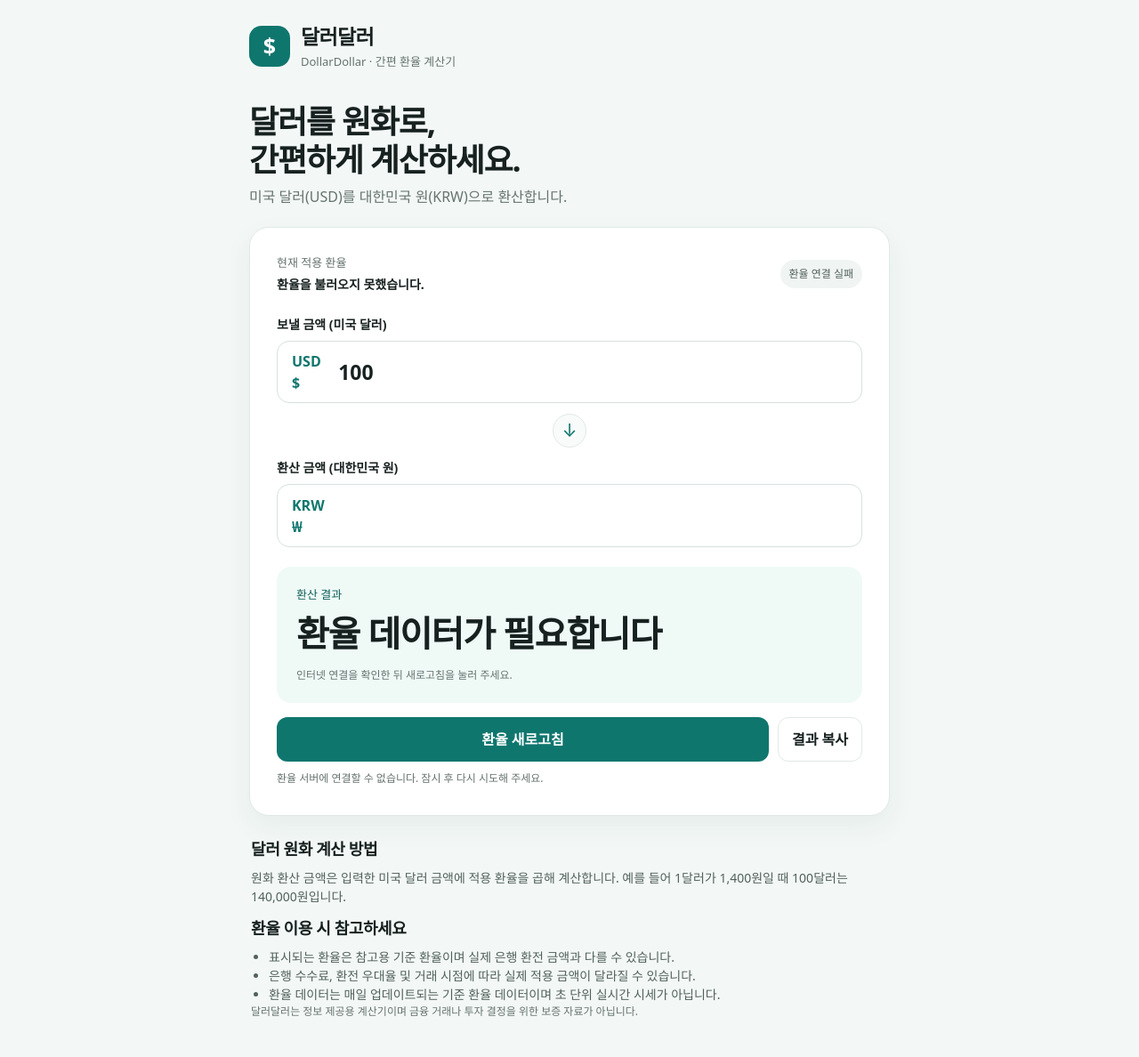
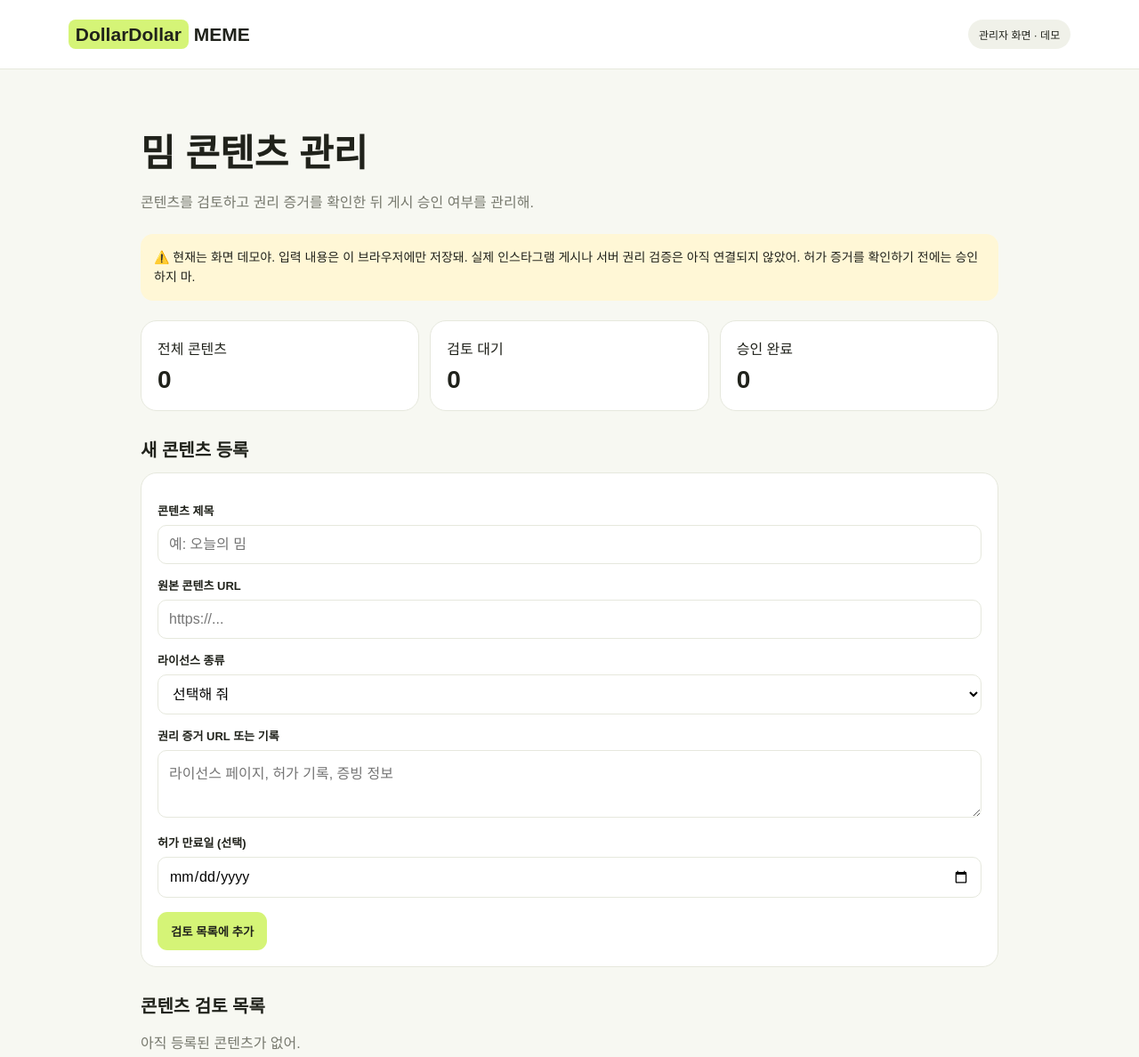
Before and after one commit to a01058090604-lab/dollardollar1, a website: page index.html in a window 1280 px wide. Shown: the top 1188 px of the page at 89% size. Drawn offline with Linux system fonts and the light colour scheme; no server answers.

Commit message:
Revamp HTML for DollarDollar meme management interface
Updated the HTML structure and styles for the DollarDollar meme management interface, changing titles, headers, and layout. Added new sections for content review and management, along with updated scripts for functionality.

```diff
--- a/index.html
+++ b/index.html
@@ -1,255 +1,286 @@
+
 <!doctype html>
 <html lang="ko">
 <head>
-  <meta name="google-site-verification" content="google8942d3ba75a3598e.html" />
   <meta charset="utf-8">
   <meta name="viewport" content="width=device-width, initial-scale=1">
-  <meta name="description" content="달러달러에서 미국 달러를 원화로 간편하게 환산해 보세요. 최신 기준 환율을 불러와 금액을 계산할 수 있습니다.">
-  <meta name="theme-color" content="#0f766e">
-  <title>달러달러 | 달러 원화 환율 계산기</title>
+  <title>DollarDollar 밈 관리자</title>
   <style>
     :root {
-      --green: #0f766e;
-      --green-dark: #115e59;
-      --green-light: #ccfbf1;
-      --ink: #17211f;
-      --muted: #66736f;
-      --line: #e1e9e6;
-      --paper: #ffffff;
-      --bg: #f3f8f6;
+      --lime: #d5f477;
+      --bg: #f7f8f2;
+      --ink: #20221b;
+      --muted: #77796e;
+      --line: #e6e8dd;
     }
     * { box-sizing: border-box; }
     body {
       margin: 0;
-      font-family: system-ui, -apple-system, BlinkMacSystemFont, "Segoe UI", sans-serif;
+      background: var(--bg);
       color: var(--ink);
-      background: var(--bg);
-      line-height: 1.5;
+      font-family: Arial, sans-serif;
     }
-    .wrap { width: min(720px, calc(100% - 32px)); margin: 0 auto; }
-    header { padding: 24px 0 18px; }
-    .brand { display: flex; align-items: center; gap: 12px; }
-    .logo {
-      width: 46px; height: 46px; display: grid; place-items: center;
-      border-radius: 14px; background: var(--green); color: white;
-      font-size: 25px; font-weight: 800;
+    header {
+      padding: 22px 6%;
+      background: white;
+      border-bottom: 1px solid var(--line);
+      display: flex;
+      align-items: center;
+      justify-content: space-between;
+      gap: 12px;
     }
-    .brand-name { font-size: 23px; font-weight: 850; letter-spacing: -0.7px; }
-    .brand-sub { font-size: 13px; color: var(--muted); margin-top: 1px; }
-    main { padding: 18px 0 44px; }
-    .intro { margin: 0 0 22px; }
-    h1 { font-size: clamp(26px, 5vw, 36px); letter-spacing: -1.2px; margin: 0 0 8px; line-height: 1.2; }
-    .intro p { color: var(--muted); margin: 0; }
-    .card {
-      background: var(--paper); border: 1px solid var(--line);
-      border-radius: 22px; padding: clamp(20px, 5vw, 30px);
-      box-shadow: 0 12px 32px rgba(18, 55, 47, 0.06);
+    .brand { font-size: 21px; font-weight: 900; }
+    .brand span {
+      background: var(--lime);
+      padding: 5px 8px;
+      border-radius: 8px;
     }
-    .rate-row { display: flex; justify-content: space-between; gap: 12px; align-items: center; margin-bottom: 24px; }
-    .rate-label { font-size: 13px; color: var(--muted); }
-    .rate-value { font-size: 14px; font-weight: 750; margin-top: 3px; }
-    .status { font-size: 12px; border-radius: 999px; padding: 7px 10px; background: #f0f4f2; color: #52615c; white-space: nowrap; }
-    .status.ok { background: var(--green-light); color: var(--green-dark); }
-    .field-label { display: block; font-size: 14px; font-weight: 700; margin-bottom: 8px; }
-    .input-wrap { display: flex; align-items: center; gap: 10px; border: 1px solid #d5e1dd; border-radius: 14px; padding: 0 16px; background: white; }
-    .currency { font-weight: 800; color: var(--green); }
-    input {
-      width: 100%; min-width: 0; border: 0; outline: 0; padding: 17px 0;
-      font: inherit; font-size: 23px; font-weight: 700; color: var(--ink); background: transparent;
+    .tag {
+      background: #f0f1e9;
+      border-radius: 99px;
+      padding: 8px 12px;
+      font-size: 12px;
     }
-    .swap { display: grid; place-items: center; width: 38px; height: 38px; margin: 12px auto; border: 1px solid var(--line); border-radius: 50%; color: var(--green); font-size: 20px; background: #f8fbfa; }
-    .result { margin-top: 22px; padding: 22px; border-radius: 16px; background: #effaf7; }
-    .result-label { font-size: 13px; color: var(--green-dark); }
-    .result-value { margin-top: 4px; font-size: clamp(29px, 7vw, 40px); font-weight: 850; letter-spacing: -1.2px; overflow-wrap: anywhere; }
-    .result-note { margin-top: 8px; font-size: 12px; color: var(--muted); }
-    .actions { display: flex; gap: 10px; margin-top: 16px; }
-    button { cursor: pointer; font: inherit; }
-    .primary, .secondary { border-radius: 12px; padding: 12px 15px; font-weight: 750; }
-    .primary { border: 0; color: white; background: var(--green); flex: 1; }
-    .primary:hover { background: var(--green-dark); }
-    .secondary { border: 1px solid var(--line); color: var(--ink); background: white; }
-    .message { min-height: 20px; margin: 10px 0 0; font-size: 12px; color: var(--muted); }
-    .info { margin-top: 24px; padding: 0 2px; }
-    h2 { font-size: 18px; margin: 0 0 8px; letter-spacing: -0.4px; }
-    .info p, .info li { font-size: 14px; color: #52615c; }
-    .info p { margin: 0 0 12px; }
-    .info ul { padding-left: 20px; margin: 8px 0 0; }
-    .disclaimer { font-size: 12px !important; color: var(--muted) !important; }
-    footer { border-top: 1px solid var(--line); padding: 20px 0 30px; color: var(--muted); font-size: 12px; }
-    a { color: var(--green-dark); }
-    @media (max-width: 440px) {
-      .rate-row { align-items: flex-start; flex-direction: column; }
-      .status { align-self: flex-start; }
-      .actions { flex-direction: column; }
-      .secondary { width: 100%; }
+    main { max-width: 1000px; margin: auto; padding: 32px 18px; }
+    h1 { font-size: clamp(28px, 5vw, 42px); margin-bottom: 8px; }
+    p { color: var(--muted); line-height: 1.6; }
+    .notice {
+      background: #fff7d6;
+      padding: 15px;
+      border-radius: 14px;
+      font-size: 14px;
+      line-height: 1.6;
+      margin: 22px 0;
+    }
+    .stats {
+      display: grid;
+      grid-template-columns: repeat(3, 1fr);
+      gap: 12px;
+      margin: 22px 0;
+    }
+    .stat, .panel {
+      background: white;
+      border: 1px solid var(--line);
+      border-radius: 18px;
+      padding: 18px;
+    }
+    .stat strong { display: block; font-size: 28px; margin-top: 8px; }
+    .section-title { font-size: 20px; font-weight: 800; margin: 28px 0 12px; }
+    label { display: block; font-size: 13px; font-weight: bold; margin: 14px 0 7px; }
+    input, select, textarea {
+      width: 100%;
+      padding: 12px;
+      border: 1px solid var(--line);
+      border-radius: 10px;
+      font: inherit;
+      background: white;
+    }
+    textarea { min-height: 76px; resize: vertical; }
+    button {
+      border: 0;
+      border-radius: 11px;
+      padding: 12px 15px;
+      font-weight: 800;
+      cursor: pointer;
+    }
+    .primary { background: var(--lime); color: var(--ink); }
+    .secondary { background: #f0f1e9; }
+    .danger { background: #ffe5e1; }
+    .form-actions { display: flex; gap: 8px; flex-wrap: wrap; margin-top: 16px; }
+    .item {
+      border: 1px solid var(--line);
+      padding: 16px;
+      border-radius: 14px;
+      margin-top: 12px;
+      overflow-wrap: anywhere;
+    }
+    .item h3 { margin: 0 0 8px; }
+    .status { font-size: 12px; font-weight: 800; }
+    .item-actions { display: flex; flex-wrap: wrap; gap: 8px; margin-top: 14px; }
+    footer { padding: 25px; text-align: center; color: var(--muted); font-size: 12px; }
+    @media (max-width: 520px) {
+      .stats { grid-template-columns: 1fr; }
+      header { padding: 18px; }
+      main { padding: 24px 14px; }
     }
   </style>
 </head>
 <body>
-  <header class="wrap">
-    <div class="brand">
-      <div class="logo" aria-hidden="true">$</div>
-      <div>
-        <div class="brand-name">달러달러</div>
-        <div class="brand-sub">DollarDollar · 간편 환율 계산기</div>
+<header>
+  <div class="brand"><span>DollarDollar</span> MEME</div>
+  <div class="tag">관리자 화면 · 데모</div>
+</header>
+
+<main>
+  <h1>밈 콘텐츠 관리</h1>
+  <p>콘텐츠를 검토하고 권리 증거를 확인한 뒤 게시 승인 여부를 관리해.</p>
+
+  <div class="notice">
+    ⚠️ 현재는 화면 데모야. 입력 내용은 이 브라우저에만 저장돼.
+    실제 인스타그램 게시나 서버 권리 검증은 아직 연결되지 않았어.
+    허가 증거를 확인하기 전에는 승인하지 마.
+  </div>
+
+  <div class="stats">
+    <div class="stat">전체 콘텐츠<strong id="total">0</strong></div>
+    <div class="stat">검토 대기<strong id="pending">0</strong></div>
+    <div class="stat">승인 완료<strong id="approved">0</strong></div>
+  </div>
+
+  <div class="section-title">새 콘텐츠 등록</div>
+  <section class="panel">
+    <form id="contentForm">
+      <label for="title">콘텐츠 제목</label>
+      <input id="title" required placeholder="예: 오늘의 밈">
+
+      <label for="url">원본 콘텐츠 URL</label>
+      <input id="url" type="url" required placeholder="https://...">
+
+      <label for="license">라이선스 종류</label>
+      <select id="license" required>
+        <option value="">선택해 줘</option>
+        <option>상업적 재사용 허용</option>
+        <option>직접 제작</option>
+        <option>별도 서면 허가</option>
+      </select>
+
+      <label for="evidence">권리 증거 URL 또는 기록</label>
+      <textarea id="evidence" required placeholder="라이선스 페이지, 허가 기록, 증빙 정보"></textarea>
+
+      <label for="expiry">허가 만료일 (선택)</label>
+      <input id="expiry" type="date">
+
+      <div class="form-actions">
+        <button class="primary" type="submit">검토 목록에 추가</button>
       </div>
-    </div>
-  </header>
+    </form>
+  </section>
 
-  <main class="wrap">
-    <section class="intro">
-      <h1>달러를 원화로,<br>간편하게 계산하세요.</h1>
-      <p>미국 달러(USD)를 대한민국 원(KRW)으로 환산합니다.</p>
-    </section>
+  <div class="section-title">콘텐츠 검토 목록</div>
+  <div id="list"></div>
+</main>
 
-    <section class="card" aria-label="달러 원화 환율 계산기">
-      <div class="rate-row">
-        <div>
-          <div class="rate-label">현재 적용 환율</div>
-          <div class="rate-value" id="rateText">환율을 불러오는 중...</div>
-        </div>
-        <div class="status" id="status" role="status">환율 확인 중</div>
-      </div>
+<footer>DollarDollar · Rights-first Meme Workflow</footer>
 
-      <label class="field-label" for="usdInput">보낼 금액 (미국 달러)</label>
-      <div class="input-wrap">
-        <span class="currency">USD $</span>
-        <input id="usdInput" type="number" min="0" step="any" value="100" inputmode="decimal" aria-label="미국 달러 금액">
-      </div>
+<script>
+  const STORAGE_KEY = "dollardollar_demo_items";
+  let items = [];
 
-      <div class="swap" aria-hidden="true">↓</div>
+  try {
+    items = JSON.parse(localStorage.getItem(STORAGE_KEY) || "[]");
+    if (!Array.isArray(items)) items = [];
+  } catch {
+    items = [];
+  }
 
-      <div class="field-label">환산 금액 (대한민국 원)</div>
-      <div class="input-wrap">
-        <span class="currency">KRW ₩</span>
-        <input id="krwOutput" type="text" value="계산 중..." readonly aria-label="환산된 원화 금액">
-      </div>
+  const $ = id => document.getElementById(id);
 
-      <div class="result">
-        <div class="result-label">환산 결과</div>
-        <div class="result-value" id="resultValue">계산 중...</div>
-        <div class="result-note" id="updatedText">공식 환율 제공 데이터 연결 중입니다.</div>
-      </div>
+  function save() {
+    localStorage.setItem(STORAGE_KEY, JSON.stringify(items));
+    render();
+  }
 
-      <div class="actions">
-        <button class="primary" id="refreshBtn" type="button">환율 새로고침</button>
-        <button class="secondary" id="copyBtn" type="button">결과 복사</button>
-      </div>
-      <p class="message" id="message" aria-live="polite"></p>
-    </section>
+  function render() {
+    $("total").textContent = items.length;
+    $("pending").textContent = items.filter(x => x.status === "검토 대기").length;
+    $("approved").textContent = items.filter(x => x.status === "승인").length;
 
-    <section class="info">
-      <h2>달러 원화 계산 방법</h2>
-      <p>원화 환산 금액은 입력한 미국 달러 금액에 적용 환율을 곱해 계산합니다. 예를 들어 1달러가 1,400원일 때 100달러는 140,000원입니다.</p>
-      <h2>환율 이용 시 참고하세요</h2>
-      <ul>
-        <li>표시되는 환율은 참고용 기준 환율이며 실제 은행 환전 금액과 다를 수 있습니다.</li>
-        <li>은행 수수료, 환전 우대율 및 거래 시점에 따라 실제 적용 금액이 달라질 수 있습니다.</li>
-        <li>환율 데이터는 매일 업데이트되는 기준 환율 데이터이며 초 단위 실시간 시세가 아닙니다.</li>
-      </ul>
-      <p class="disclaimer">달러달러는 정보 제공용 계산기이며 금융 거래나 투자 결정을 위한 보증 자료가 아닙니다.</p>
-    </section>
-  </main>
+    $("list").replaceChildren();
 
-  <footer>
-    <div class="wrap">
-      <strong>달러달러</strong> · 달러 원화 환율 계산기<br>
-      환율 데이터: <a href="https://frankfurter.dev/" target="_blank" rel="noopener noreferrer">Frankfurter API</a>
-    </div>
-  </footer>
+    if (!items.length) {
+      const empty = document.createElement("p");
+      empty.textContent = "아직 등록된 콘텐츠가 없어.";
+      $("list").append(empty);
+      return;
+    }
 
-  <script>
-    const usdInput = document.getElementById("usdInput");
-    const krwOutput = document.getElementById("krwOutput");
-    const resultValue = document.getElementById("resultValue");
-    const rateText = document.getElementById("rateText");
-    const updatedText = document.getElementById("updatedText");
-    const status = document.getElementById("status");
-    const message = document.getElementById("message");
-    const refreshBtn = document.getElementById("refreshBtn");
-    const copyBtn = document.getElementById("copyBtn");
+    items.forEach(item => {
+      const card = document.createElement("article");
+      card.className = "item";
 
-    let currentRate = null;
-    let rateDate = "";
+      const heading = document.createElement("h3");
+      heading.textContent = item.title;
 
-    const numberFormat = new Intl.NumberFormat("ko-KR", {
-      maximumFractionDigits: 2
+      const status = document.createElement("div");
+      status.className = "status";
+      status.textContent = "상태: " + item.status;
+
+      const details = document.createElement("p");
+      details.textContent =
+        "라이선스: " + item.license +
+        "\n원본: " + item.url +
+        "\n증거: " + item.evidence +
+        "\n만료일: " + (item.expiry || "미입력");
+
+      details.style.whiteSpace = "pre-line";
+
+      card.append(heading, status, details);
+
+      const actions = document.createElement("div");
+      actions.className = "item-actions";
+
+      const approve = document.createElement("button");
+      approve.className = "primary";
+      approve.textContent = "권리 확인 후 승인";
+      approve.addEventListener("click", () => {
+        if (item.expiry && item.expiry < new Date().toISOString().slice(0, 10)) {
+          alert("만료된 허가라 승인할 수 없어.");
+          return;
+        }
+        if (!confirm("원본과 상업적 이용 권리 증거를 직접 확인했어?")) return;
+        item.status = "승인";
+        save();
+      });
+
+      const reject = document.createElement("button");
+      reject.className = "secondary";
+      reject.textContent = "승인 취소 / 보류";
+      reject.addEventListener("click", () => {
+        item.status = "보류";
+        save();
+      });
+
+      const remove = document.createElement("button");
+      remove.className = "danger";
+      remove.textContent = "삭제";
+      remove.addEventListener("click", () => {
+        if (!confirm("이 콘텐츠를 삭제할까?")) return;
+        items = items.filter(x => x.id !== item.id);
+        save();
+      });
+
+      actions.append(approve, reject, remove);
+      card.append(actions);
+      $("list").append(card);
     });
-    const wonFormat = new Intl.NumberFormat("ko-KR", {
-      maximumFractionDigits: 0
+  }
+
+  $("contentForm").addEventListener("submit", event => {
+    event.preventDefault();
+
+    const url = $("url").value.trim();
+    const evidence = $("evidence").value.trim();
+
+    if (!/^https?:\/\//i.test(url)) {
+      alert("유효한 원본 URL을 입력해 줘.");
+      return;
+    }
+
+    items.unshift({
+      id: Date.now().toString(),
+      title: $("title").value.trim(),
+      url,
+      license: $("license").value,
+      evidence,
+      expiry: $("expiry").value,
+      status: "검토 대기"
     });
 
-    function updateCalculation() {
-      const amount = Number(usdInput.value);
-      if (usdInput.value.trim() === "" || !Number.isFinite(amount) || amount < 0) {
-        krwOutput.value = "";
-        resultValue.textContent = "올바른 금액을 입력해 주세요";
-        return;
-      }
-      if (!currentRate) {
-        krwOutput.value = "";
-        resultValue.textContent = "환율을 불러오는 중...";
-        return;
-      }
-      const won = amount * currentRate;
-      krwOutput.value = numberFormat.format(won) + "원";
-      resultValue.textContent = wonFormat.format(won) + "원";
-    }
+    save();
+    event.target.reset();
+  });
 
-    async function loadRate() {
-      refreshBtn.disabled = true;
-      refreshBtn.textContent = "불러오는 중...";
-      status.textContent = "환율 확인 중";
-      status.classList.remove("ok");
-      message.textContent = "";
-      try {
-        const response = await fetch("https://api.frankfurter.dev/v2/rate/usd/krw", {
-          cache: "no-store"
-        });
-        if (!response.ok) throw new Error("환율 서버에서 응답하지 않았습니다.");
-        const data = await response.json();
-        if (!Number.isFinite(data.rate) || data.rate <= 0) {
-          throw new Error("받아온 환율 데이터가 올바르지 않습니다.");
-        }
-        currentRate = data.rate;
-        rateDate = data.date || "";
-        rateText.textContent = "1 USD = " + numberFormat.format(currentRate) + " KRW";
-        updatedText.textContent = (rateDate ? "기준 날짜: " + rateDate + " · " : "") +
-          "일별 기준 환율이며 실제 환전 금액과 다를 수 있습니다.";
-        status.textContent = "환율 연결 완료";
-        status.classList.add("ok");
-        updateCalculation();
-      } catch (error) {
-        status.textContent = "환율 연결 실패";
-        rateText.textContent = "환율을 불러오지 못했습니다.";
-        updatedText.textContent = "인터넷 연결을 확인한 뒤 새로고침을 눌러 주세요.";
-        message.textContent = "환율 서버에 연결할 수 없습니다. 잠시 후 다시 시도해 주세요.";
-        resultValue.textContent = "환율 데이터가 필요합니다";
-        krwOutput.value = "";
-      } finally {
-        refreshBtn.disabled = false;
-        refreshBtn.textContent = "환율 새로고침";
-      }
-    }
-
-    usdInput.addEventListener("input", updateCalculation);
-    refreshBtn.addEventListener("click", loadRate);
-    copyBtn.addEventListener("click", async () => {
-      if (!currentRate || !krwOutput.value) {
-        message.textContent = "먼저 환율을 불러오고 금액을 입력해 주세요.";
-        return;
-      }
-      const amount = usdInput.value;
-      const text = `${amount} USD = ${krwOutput.value} (1 USD = ${numberFormat.format(currentRate)} KRW${rateDate ? ", 기준 날짜 " + rateDate : ""})`;
-      try {
-        await navigator.clipboard.writeText(text);
-        message.textContent = "계산 결과를 복사했습니다.";
-      } catch {
-        message.textContent = "복사가 지원되지 않는 환경입니다. 결과를 직접 선택해 복사해 주세요.";
-      }
-    });
-
-    loadRate();
-  </script>
+  render();
+</script>
 </body>
 </html>
```
